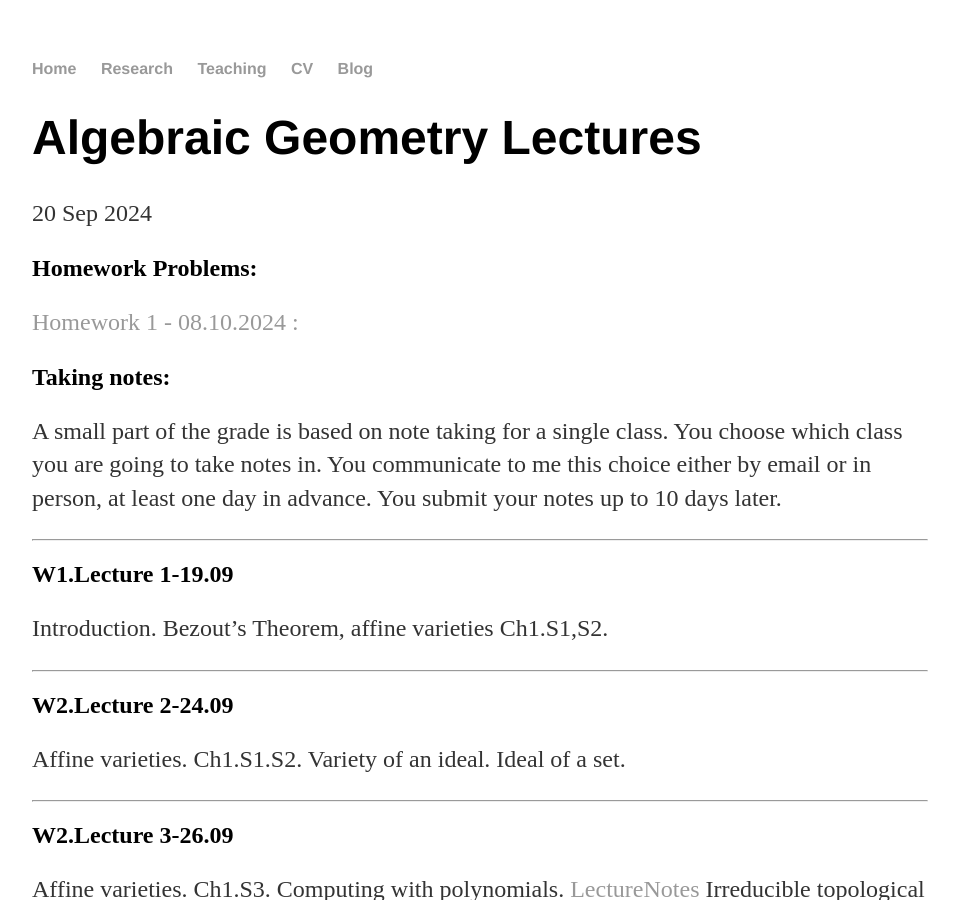
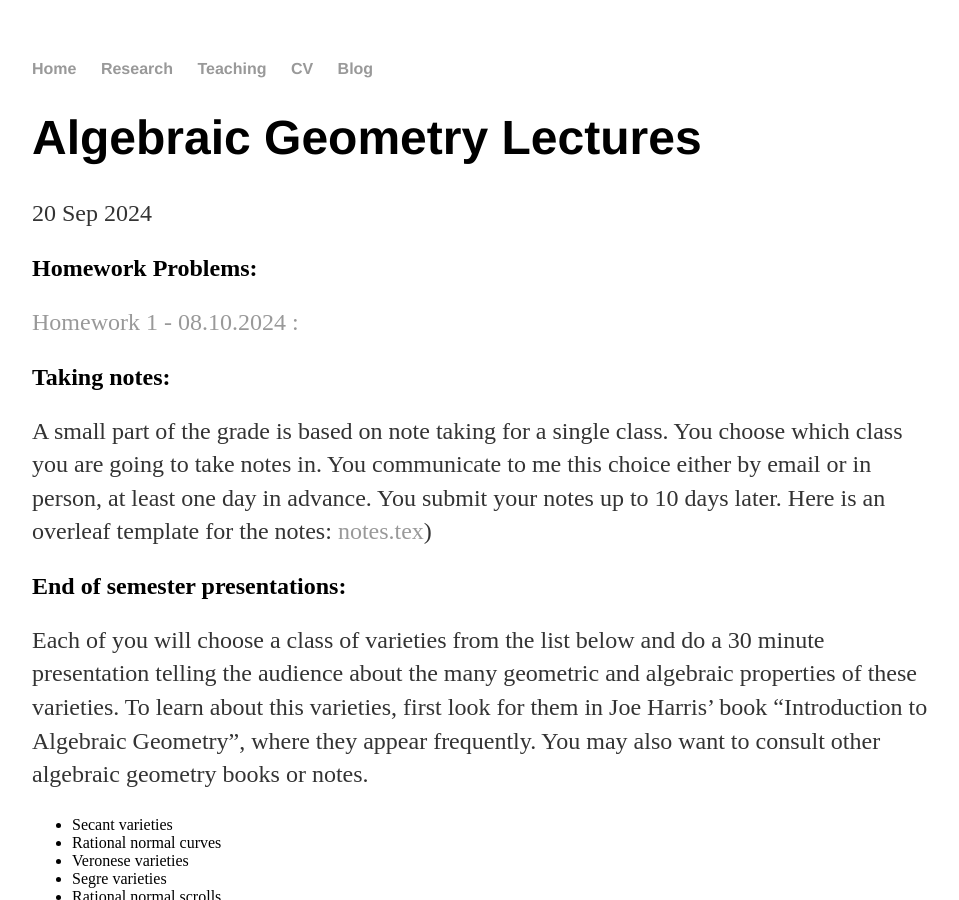
Before and after one commit to emduart2/emduart2.github.io, a Jekyll site: the page built from _posts/2024-09-20-Algebraic-Geometry-Lectures.md, in a window 1280 px wide and 900 px high. Shown: the whole window, without its empty margins (160-1119 px from the left). Built offline with Jekyll 4.4.1, drawn with Linux system fonts in a browser that asks for light colours; some of the changed text lies outside the part shown.

Commit message:
updated presentation material

```diff
--- a/_posts/2024-09-20-Algebraic-Geometry-Lectures.md
+++ b/_posts/2024-09-20-Algebraic-Geometry-Lectures.md
@@ -11,8 +11,23 @@ date: 2024-09-20
 A small part of the grade is based on note taking for a single class. You choose
 which class you are going to take notes in. You communicate to me this choice either
 by email or in person, at least one day in advance.
-You submit your notes up to 10 days later.
+You submit your notes up to 10 days later. Here is an overleaf template for the notes:
+[notes.tex](https://www.overleaf.com/read/vmgvbfgzhfbr#9b0adc))
 
+## End of semester presentations:
+Each of you will choose a class of varieties from the list below and
+do a 30 minute presentation telling the audience about the many
+geometric and algebraic properties of these varieties.
+To learn about this varieties, first look for them in Joe Harris'
+book "Introduction to Algebraic Geometry", where they appear frequently.
+You may also want to consult other algebraic geometry books or notes.
+- Secant varieties
+- Rational normal curves
+- Veronese varieties
+- Segre varieties
+- Rational normal scrolls
+- Grassmanians
+- Determinantal varieties
 ---------------------
 ## W1.Lecture 1-19.09
 
```
